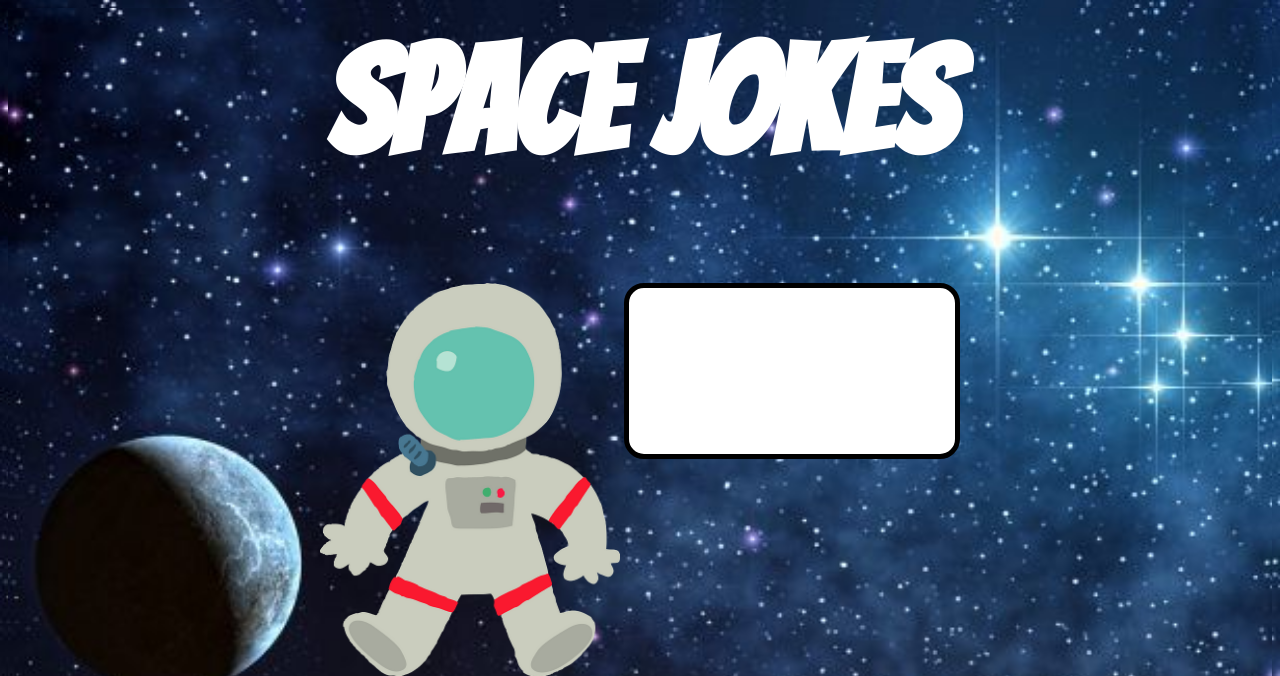
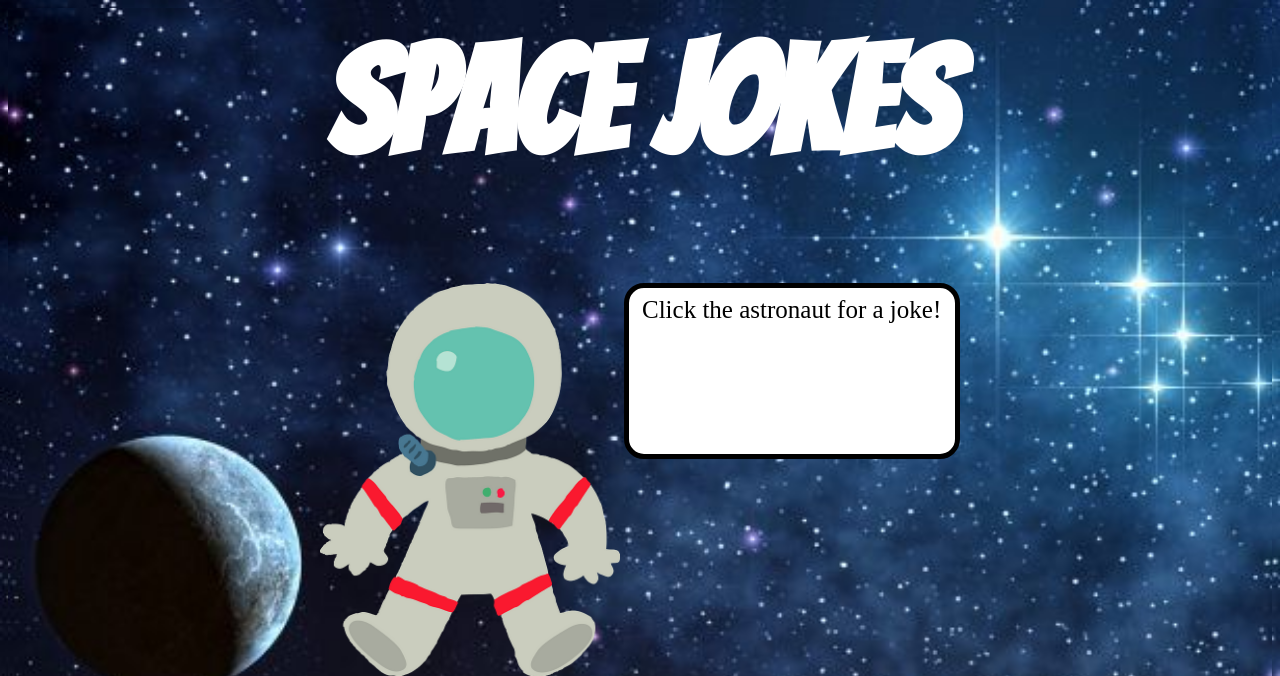
Before and after one commit to AmyWeitzman/SpaceJokes, a Flask app: page / in a window 1280 px wide. Shown: the top 676 px of the page. Run offline with Flask 2, Linux system fonts and the light colour scheme.

Commit message:
Update home.html

```diff
--- a/templates/home.html
+++ b/templates/home.html
@@ -11,7 +11,7 @@
         <h1 id="title">Space Jokes</h1>
         <div id="content-container">
             <img src="{{ url_for('static', filename='images/astronaut.png') }}" alt="Astronaut" id="astronaut-img" class="content" onclick="getJoke()" />
-            <div id="joke" class="content"></div>
+            <div id="joke" class="content">Click the astronaut for a joke!</div>
         </div>
     </div>
   </body>
```
